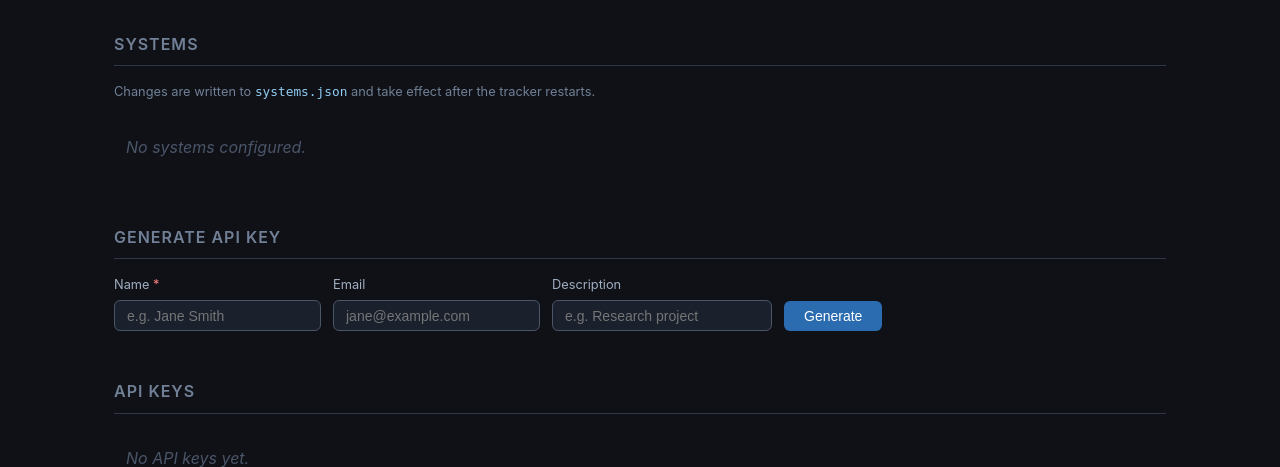
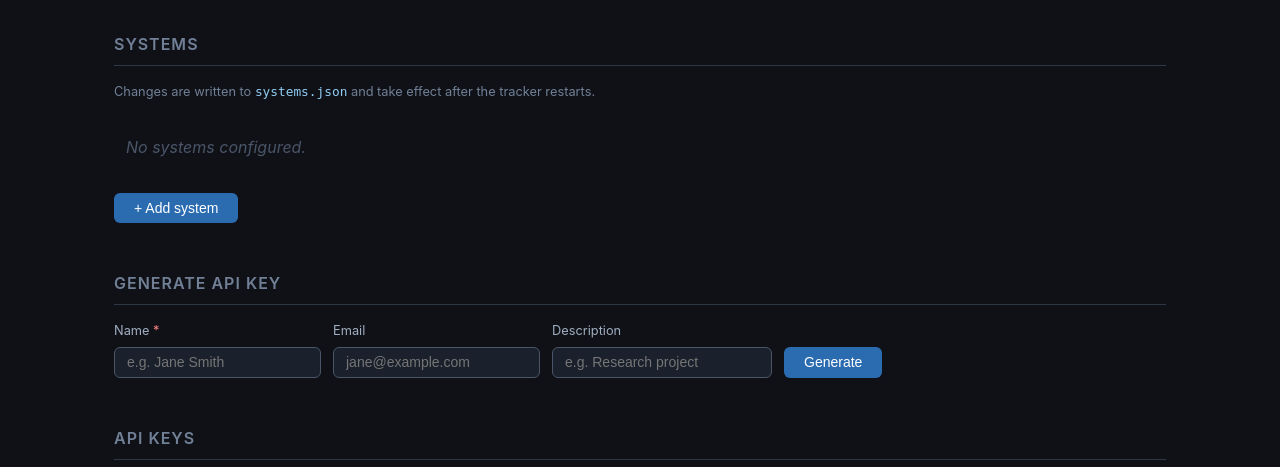
Before and after one commit to mjarrett/bikeraccoon, a Python web app: template bikeraccoon/templates/admin.html in a window 1280 px wide. Shown: the part 85-552 px from the top of the page. Run offline with Jinja, Linux system fonts and the light colour scheme; the template is opened without the code that fills it, so the values that code supplies are empty.

Commit message:
add system management to admin panel, fix .env.example comments
Admin panel now supports adding and deleting systems in addition to
editing. Also removes inline comments from .env.example values, which
are not stripped by systemd EnvironmentFile and caused startup failures.

```diff
--- a/bikeraccoon/templates/admin.html
+++ b/bikeraccoon/templates/admin.html
@@ -271,8 +271,13 @@
                     </label>
                   </div>
                 </div>
-                <div style="margin-top:1rem;">
+                <div style="margin-top:1rem;display:flex;justify-content:space-between;align-items:center;">
                   <button type="submit" class="btn-primary">Save</button>
+                  <button type="button"
+                    onclick="if(confirm('Delete {{ s.name }}? This cannot be undone.')) { this.closest('form').querySelector('[name=_action]').value='delete_system'; this.closest('form').submit(); }"
+                    style="background:none;border:1px solid #742a2a;border-radius:6px;padding:0.4rem 0.9rem;color:#fc8181;font-size:0.8rem;cursor:pointer;">
+                    Delete system
+                  </button>
                 </div>
               </form>
             </div>
@@ -285,6 +290,71 @@
     {% else %}
     <p class="empty">No systems configured.</p>
     {% endif %}
+
+    <div style="margin-top:1rem;">
+      <button type="button" id="add-sys-btn" class="btn-primary" onclick="toggleAddSystem()">+ Add system</button>
+    </div>
+
+    <div id="add-sys-form" style="display:{{ 'block' if add_open else 'none' }};margin-top:1rem;background:#1a202c;border:1px solid #2d3748;border-radius:6px;padding:1.25rem;">
+      {% if add_error %}
+      <p style="color:#fc8181;font-size:0.875rem;margin-bottom:1rem;">{{ add_error }}</p>
+      {% endif %}
+      <form method="post" action="/admin">
+        <input type="hidden" name="_action" value="add_system">
+        <div class="edit-grid">
+          <div class="field-group">
+            <label>Name <span style="color:#fc8181">*</span></label>
+            <input name="name" required placeholder="e.g. bst_toronto" value="{{ request.form.get('name', '') if add_open else '' }}">
+          </div>
+          <div class="field-group">
+            <label>Timezone <span style="color:#fc8181">*</span></label>
+            <input name="tz" required placeholder="e.g. America/Toronto" value="{{ request.form.get('tz', '') if add_open else '' }}">
+          </div>
+          <div class="field-group">
+            <label>Brand</label>
+            <input name="brand" placeholder="e.g. Bike Share Toronto" value="{{ request.form.get('brand', '') if add_open else '' }}">
+          </div>
+          <div class="field-group">
+            <label>City</label>
+            <input name="city" placeholder="e.g. Toronto" value="{{ request.form.get('city', '') if add_open else '' }}">
+          </div>
+          <div class="field-group">
+            <label>Province / State</label>
+            <input name="province" placeholder="e.g. ON" value="{{ request.form.get('province', '') if add_open else '' }}">
+          </div>
+          <div class="field-group">
+            <label>Country</label>
+            <input name="country" placeholder="e.g. CA" value="{{ request.form.get('country', '') if add_open else '' }}">
+          </div>
+          <div class="field-group" style="grid-column: 1 / -1;">
+            <label>GBFS URL <span style="color:#fc8181">*</span></label>
+            <input name="url" required placeholder="https://..." value="{{ request.form.get('url', '') if add_open else '' }}">
+          </div>
+          <div class="field-group">
+            <label>GBFS System ID <span style="color:#718096;font-weight:normal;">(MobilityData registry)</span></label>
+            <input name="gbfs_system_id" placeholder="e.g. bike_share_toronto" value="{{ request.form.get('gbfs_system_id', '') if add_open else '' }}">
+          </div>
+          <div class="checkboxes">
+            <label class="checkbox-label">
+              <input type="checkbox" name="tracking" checked>
+              Tracking enabled
+            </label>
+            <label class="checkbox-label">
+              <input type="checkbox" name="track_stations" checked>
+              Track stations
+            </label>
+            <label class="checkbox-label">
+              <input type="checkbox" name="track_free_bikes" checked>
+              Track free bikes
+            </label>
+          </div>
+        </div>
+        <div style="margin-top:1rem;display:flex;gap:0.75rem;">
+          <button type="submit" class="btn-primary">Add system</button>
+          <button type="button" onclick="toggleAddSystem()" style="background:none;border:1px solid #4a5568;border-radius:6px;padding:0.45rem 1rem;color:#a0aec0;font-size:0.875rem;cursor:pointer;">Cancel</button>
+        </div>
+      </form>
+    </div>
   </section>
 
   <section>
@@ -406,6 +476,11 @@
       this.classList.toggle('open', open);
     });
   });
+
+  function toggleAddSystem() {
+    var form = document.getElementById('add-sys-form');
+    form.style.display = form.style.display === 'none' ? 'block' : 'none';
+  }
 </script>
 </body>
 </html>
```
Also changed, not shown: bikeraccoon/api/api.py (+41 -1 lines), 1 other file.
